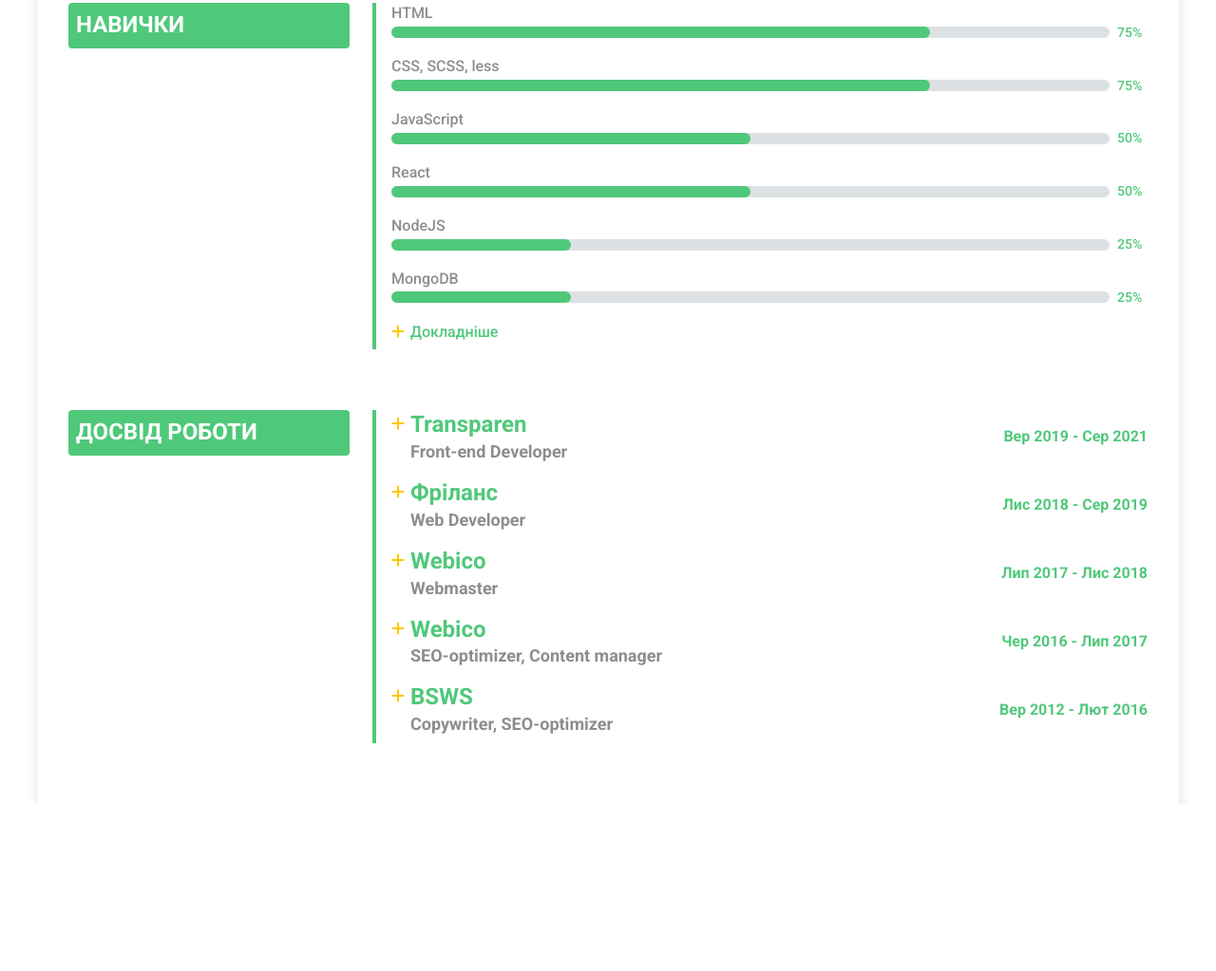
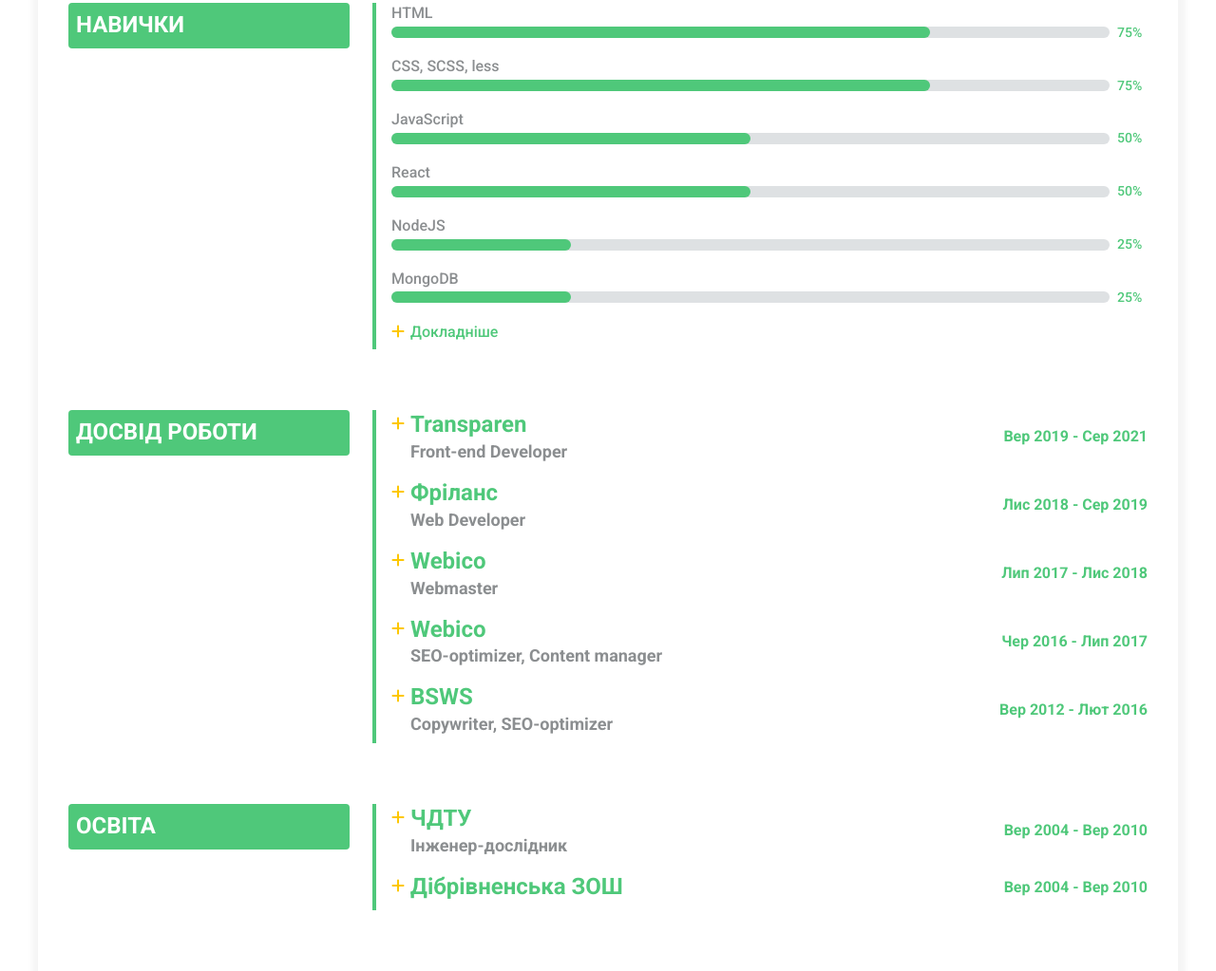
Before and after one commit to defender-8/homepage, a website: page index.html in a window 1280 px wide. Shown: the part 333-1356 px from the top of the page at 95% size. Before the commit the page ends 1180 px from the top, so only its background shows below. Drawn offline with Linux system fonts and the light colour scheme.

Commit message:
Added education block

```diff
--- a/index.html
+++ b/index.html
@@ -437,6 +437,60 @@
             </div>
           </div>
         </section>
+        <section class="section">
+          <div class="section-left">
+            <h2 class="section-title">Освіта</h2>
+          </div>
+          <div class="section-right">
+            <div class="accordion accordion-timeline" id="accordion-education">
+              <div class="accordion-item">
+                <div
+                  class="accordion-item-toggle"
+                  data-slide="accordion-education-1"
+                >
+                  <div class="timeline-header">
+                    <div class="timeline-header-left">
+                      <div class="timeline-title">ЧДТУ</div>
+                      <div class="timeline-subtitle">Інженер-дослідник</div>
+                    </div>
+                    <div class="timeline-header-right">
+                      <span class="timeline-period">Вер 2004 - Вер 2010</span>
+                    </div>
+                  </div>
+                </div>
+                <div class="accordion-item-slide" id="accordion-education-1">
+                  <p>
+                    Чернігівський Державний Технологічний Університет,
+                    Механіко-технологічний факультет, Зварювальне виробництво.
+                  </p>
+                  <p>Ступінь магістра, червоний диплом.</p>
+                </div>
+              </div>
+              <div class="accordion-item">
+                <div
+                  class="accordion-item-toggle"
+                  data-slide="accordion-education-2"
+                >
+                  <div class="timeline-header">
+                    <div class="timeline-header-left">
+                      <div class="timeline-title">Дібрівненська ЗОШ</div>
+                    </div>
+                    <div class="timeline-header-right">
+                      <span class="timeline-period">Вер 2004 - Вер 2010</span>
+                    </div>
+                  </div>
+                </div>
+                <div class="accordion-item-slide" id="accordion-education-2">
+                  <p>
+                    Золота медаль.<br />
+                    Участь в районних олімпіадах з математики.<br />
+                    Улюблений предмет &#8211; фізкультура :)
+                  </p>
+                </div>
+              </div>
+            </div>
+          </div>
+        </section>
       </main>
     </div>
     <script src="index.js"></script>
```
